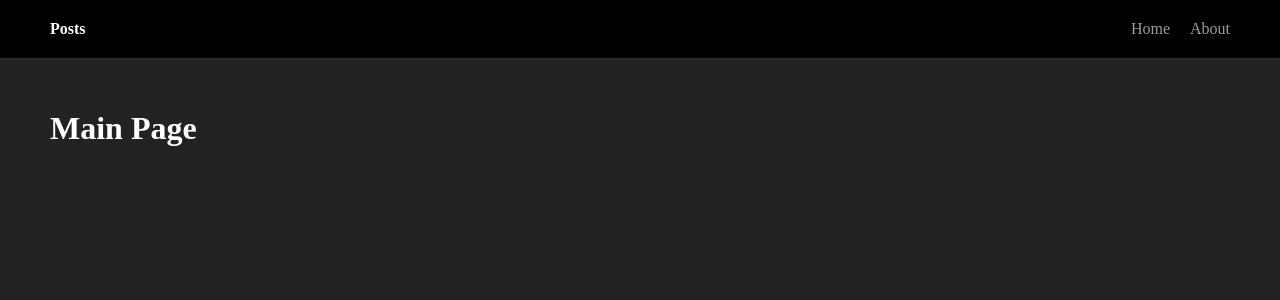
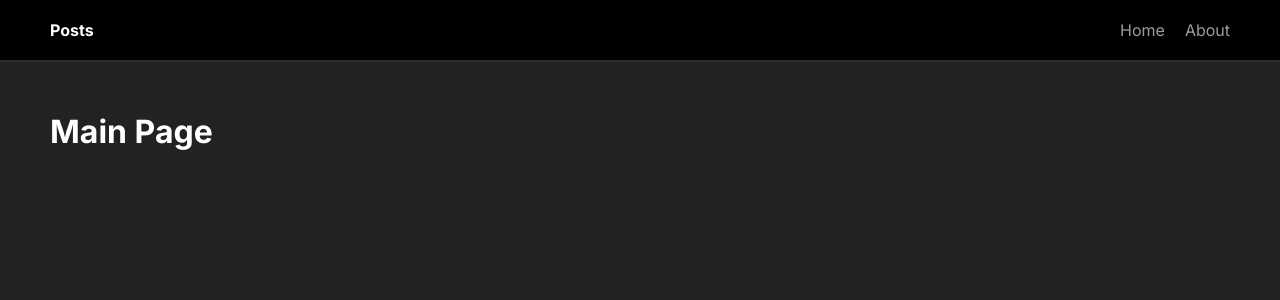
Before and after one commit to gr-sv/posts, a Next.js app: page / in a window 1280 px wide. Shown: the top 300 px of the page. Built offline with nearby package versions, Linux system fonts and the light colour scheme.

Commit message:
Delete local fonts, add google font Inter

```diff
--- a/app/layout.js
+++ b/app/layout.js
@@ -1,17 +1,10 @@
-import localFont from "next/font/local";
+import { Inter } from 'next/font/google';
 import "./globals.css";
 import Header from "./components/header";
 
-const geistSans = localFont({
-  src: "./fonts/GeistVF.woff",
-  variable: "--font-geist-sans",
-  weight: "100 900",
-});
-const geistMono = localFont({
-  src: "./fonts/GeistMonoVF.woff",
-  variable: "--font-geist-mono",
-  weight: "100 900",
-});
+const inter = Inter({
+	subsets: ['latin'],
+})
 
 export const metadata = {
   title: "Create Next App",
@@ -21,7 +14,7 @@
 export default function RootLayout({ children }) {
   return (
     <html lang="en">
-		<body className={`${geistSans.variable} ${geistMono.variable}`}>
+		<body className={inter.className}>
 			<Header />
 			<div className="container">{children}</div>
       	</body>
```
Also changed, not shown: app/fonts/GeistMonoVF.woff (deleted), app/fonts/GeistVF.woff (deleted).
